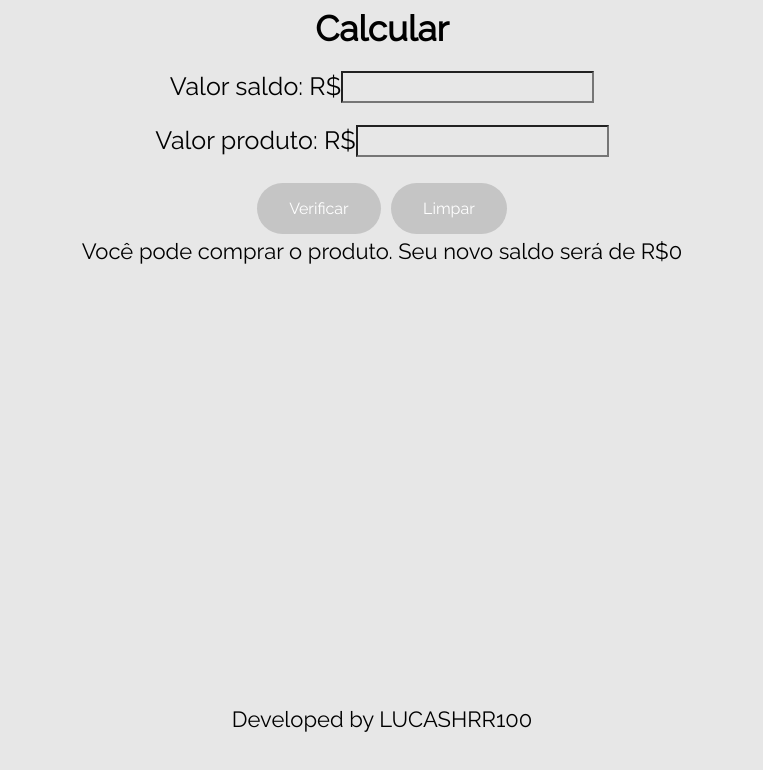
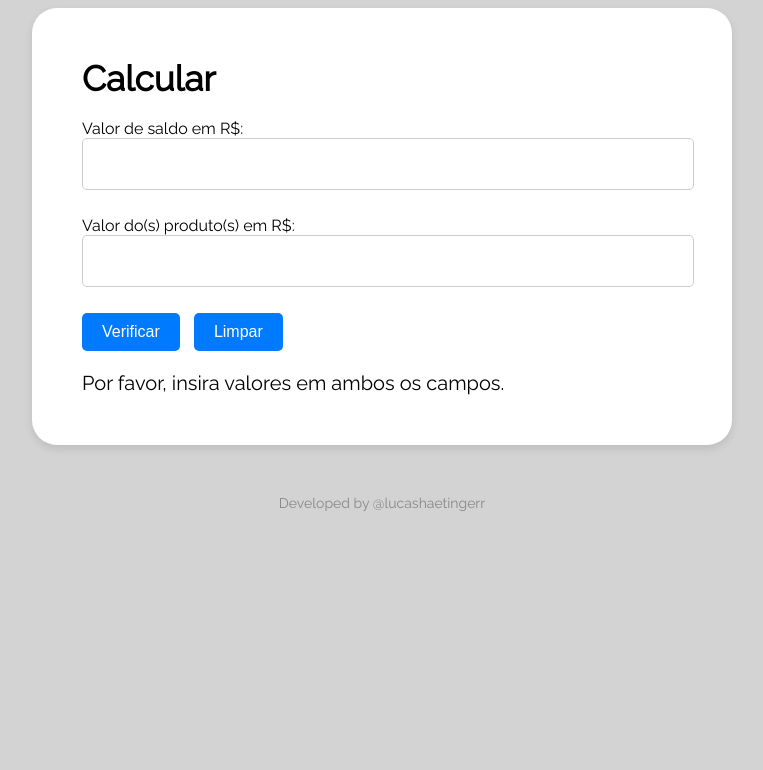
Before and after one commit to lucashaetingerr/first-web-project, a plain HTML site: page index.html in a window 1280 px wide. Both pictures are taken after a click on the button "Verificar". Shown: the whole page, without its empty margins (258-1021 px from the left). Drawn offline with Linux system fonts and the light colour scheme.

Commit message:
Add files via upload

```diff
--- a/gitado.js
+++ b/gitado.js
@@ -1,28 +1,24 @@
-function verificar(){
-    var val1 = document.getElementById('txt_valor1')
-    var val2 = document.getElementById('txt_valor2')
-    var verif = document.querySelector('div#verif')
-    var result = Number(val1.value-val2.value)
+function verificar() {
+    const val1 = document.getElementById('txt_valor1').value
+    const val2 = document.getElementById('txt_valor2').value
+    const verif = document.querySelector('div#verif')
 
-    if ( (result>=0) && ( (val1!=0) && (val2!=0) ) ){
-        console.log(result)
-        verif.innerHTML = (`Você pode comprar o produto. Seu novo saldo será de R$${result}`)
-    }else if(result<0){
-        console.log(result)
-        verif.innerHTML = `Você não pode comprar o produto`
-    }else{
-        console.log("Insira valores ao campo 1 e 2")
-        verif.innerHTML = "Insira valores ao campo 1 e 2"
+    if (val1 === "" || val2 === "") {
+        verif.innerHTML = "Por favor, insira valores em ambos os campos."
+    } else {
+        const result = val1 - val2
+        if (result >= 0) {
+            verif.innerHTML = `Você pode comprar o(s) produto(s). Seu novo saldo será de R$${result.toFixed(2)}.`
+        } else {
+            verif.innerHTML = "Você não pode comprar o(s) produto(s)."
+        }
     }
-
 }
 
-function limpar(){
-    var val1 = document.getElementById('txt_valor1')
-    var val2 = document.getElementById('txt_valor2')
-    var verif = document.querySelector('div#verif')
+function limpar() {
+    const verif = document.querySelector('div#verif')
     console.log("Limpando os campos da página...")
     verif.innerHTML = ""
-    document.getElementById("txt_valor1").value = null
-    document.getElementById("txt_valor2").value = null
+    document.getElementById("txt_valor1").value = ""
+    document.getElementById("txt_valor2").value = ""
 }
--- a/index.html
+++ b/index.html
@@ -1,33 +1,38 @@
 <!DOCTYPE html>
 <html lang="en">
+
 <head>
     <meta charset="UTF-8">
     <meta http-equiv="X-UA-Compatible" content="IE=edge">
     <meta name="viewport" content="width=device-width, initial-scale=1.0">
-    <title>Teste Lucashrr100</title>
+    <title>CSS First Practice</title>
 
     <link rel="stylesheet" href="style.css">
     <link href='https://fonts.googleapis.com/css?family=Raleway' rel='stylesheet'>
 
     <script src="gitado.js"></script>
 </head>
+
 <body>
 
     <div class="corpo">
         <strong style="font-size: 35px; font-family: Raleway; ">Calcular</strong>
         <p></p>
-        Valor saldo: R$<input type="number" name="" id="txt_valor1">
+        <label for="txt_valor1">Valor de saldo em R$:</label>
+        <input type="number" name="" id="txt_valor1" placeholder="">
         <p></p>
-        Valor produto: R$<input type="number" name="" id="txt_valor2">
+        <label for="txt_valor2">Valor do(s) produto(s) em R$:</label>
+        <input type="number" name="" id="txt_valor2" placeholder="">
         <p></p>
 
-        <input type="button" value="Verificar" onclick='verificar()' class="button botao1">
+        <input type="button" value="Verificar" onclick='verificar()' class="button botao1" id="bt1">
         <input type="button" value="Limpar" onclick='limpar()' class="button botao1">
         <div id='verif'></div>
     </div>
 
 </body>
 <footer>
-    <p class="pe">Developed by LUCASHRR100</p>
+    <p class="pe">Developed by @lucashaetingerr</p>
 </footer>
+
 </html>
--- a/style.css
+++ b/style.css
@@ -1,29 +1,55 @@
-html *{
-  text-align: center;
-  font-family: 'Raleway';font-size: 22px;
-  background-color: rgb(231, 231, 231);
+body {
+  font-family: 'Raleway', sans-serif;
+  background-color: #d3d3d3;
 }
 
-.corpo{
-  font-size: 25px;
+.corpo {
+  width: 600px;
+  margin: 0 auto;
+  padding: 50px;
+  background-color: #fff;
+  box-shadow: 0 4px 8px rgba(0, 0, 0, 0.1);
+  border-radius: 25px;
+}
+
+.corpo strong {
+  display: block;
+  margin-bottom: 20px;
+}
+
+.corpo input[type="number"] {
+  width: 100%;
+  height: 40px;
+  border-radius: 5px;
+  border: 1px solid #ccc;
+  padding: 5px;
+  margin-bottom: 10px;
+  font-size: 16px;
+}
+
+.corpo input[type="button"] {
+  background-color: #007bff;
+  color: #fff;
+  border: none;
+  border-radius: 5px;
+  padding: 10px 20px;
+  font-size: 16px;
+  cursor: pointer;
+  margin-right: 10px;
+}
+
+.corpo input[type="button"]:hover {
+  background-color: #0069d9;
+}
+
+#verif {
+  margin-top: 20px;
+  font-size: 20px;
 }
 
 .pe {
   text-align: center;
-  margin-top: 35%;
+  margin-top: 50px;
+  font-size: 14px;
+  color: rgb(136, 136, 136);
 }
-
-.button {
-  background-color: #c5c5c5; /* Green */
-  border: none;
-  color: white;
-  padding: 16px 32px;
-  text-align: center;
-  text-decoration: none;
-  display: inline-block;
-  font-size: 16px;
-  margin: 4px 2px;
-  transition-duration: 0.4s;
-  cursor: pointer;
-  border-radius: 50px;
-}
```
